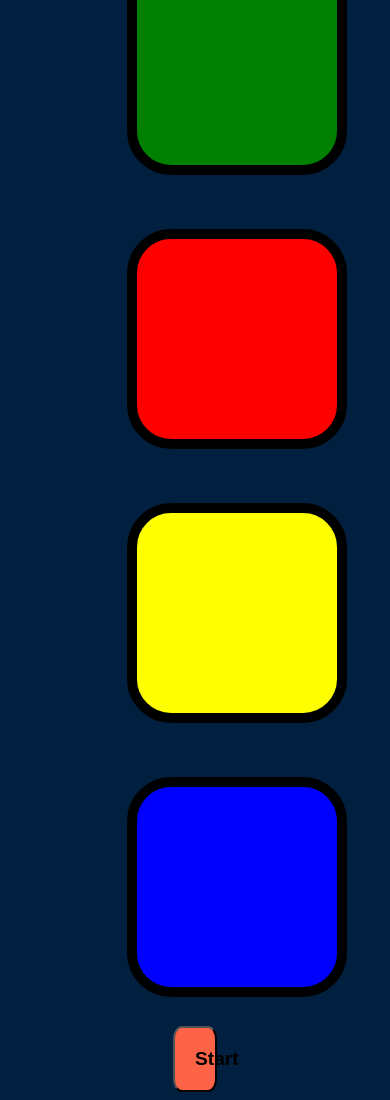
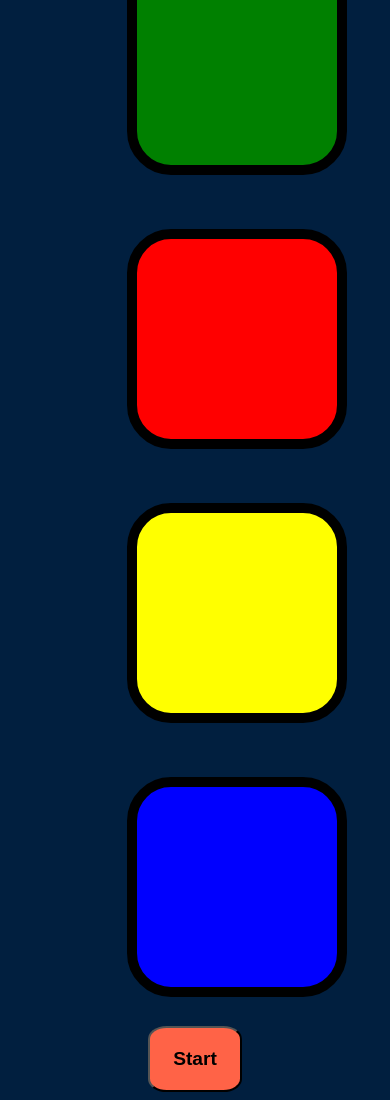
Before and after one commit to Saisantosh2004/web-dev-projects, a plain HTML site: page Simon Game Challenge Starting Files/index.html in a window 390 px wide. Shown: the part 443-1543 px from the top of the page. Drawn offline with nearby package versions, Linux system fonts and the light colour scheme.

Commit message:
simon game mobile possible2

```diff
--- a/Simon Game Challenge Starting Files/styles.css
+++ b/Simon Game Challenge Starting Files/styles.css
@@ -53,7 +53,7 @@ body {
 }
 
 .start-btn{
-  width: 7%;
+  width: 25%;
   height: 30%;
 
   padding: 20px;
```
